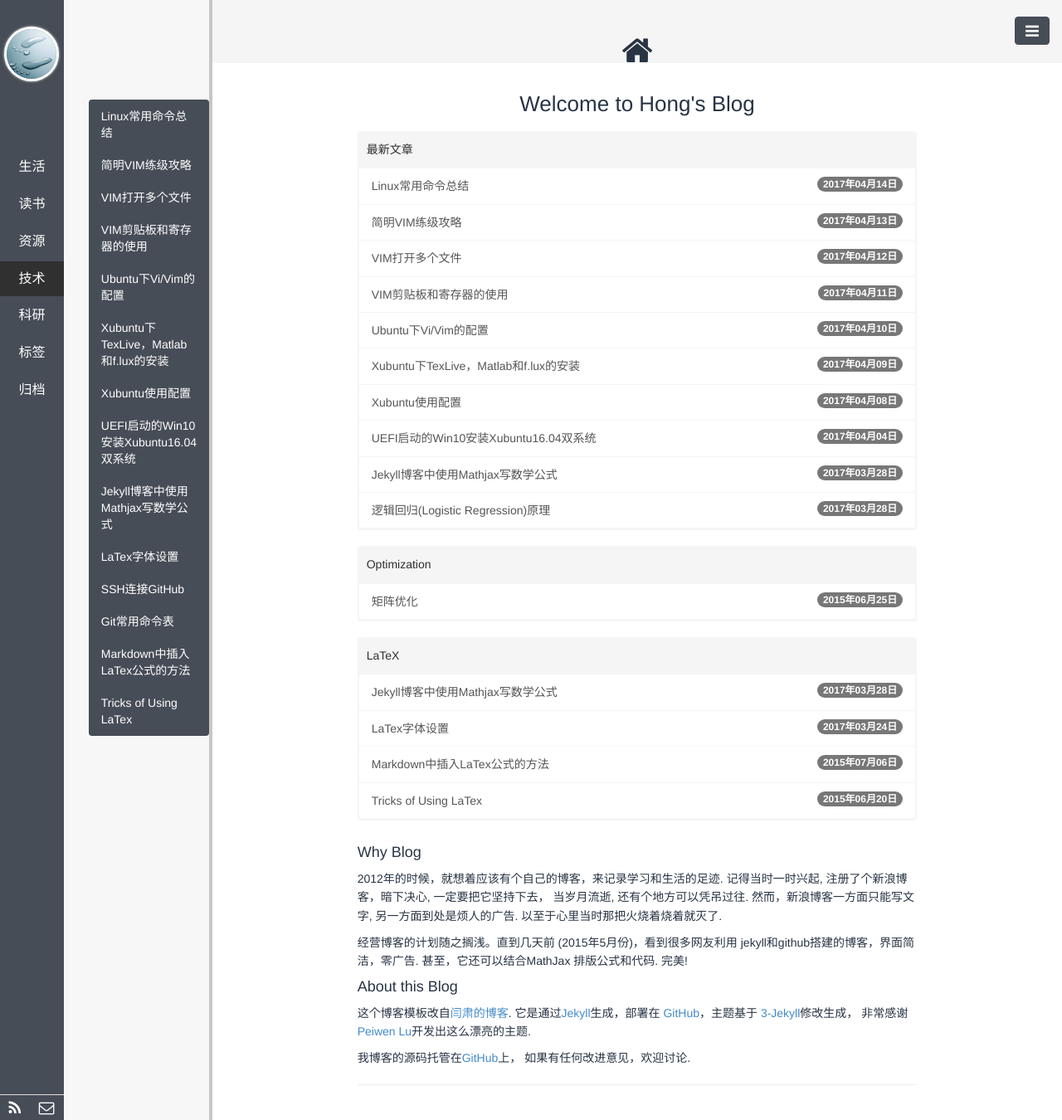
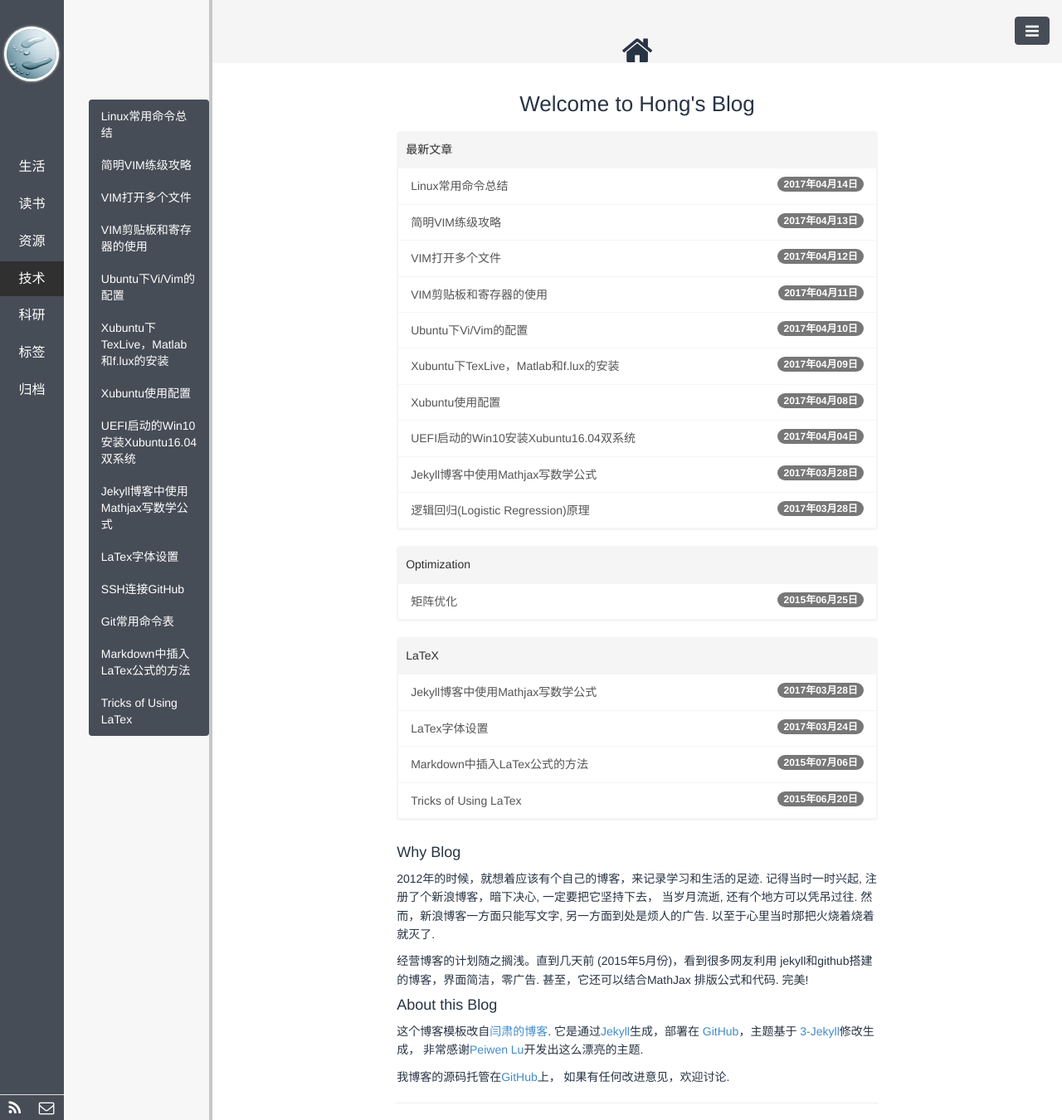
Before and after one commit to polyHong/polyHong.github.io, a Jekyll site: the page built from index.html, in a window 1280 px wide. Shown: the whole page at 83% size. Built offline with Jekyll 4.4.1, drawn with Linux system fonts in a browser that asks for light colours; Markdown is read by kramdown in place of the engine named in the settings; the list of posts is cut into pages by our own code; comment, search, counter and statistics services are not loaded.

Commit message:
adjust width

```diff
--- a/public/css/base.css
+++ b/public/css/base.css
@@ -116,7 +116,7 @@ body, html {
 /*  padding-left: 30px;
   padding-right: 30px;
 */
-  padding: 0 18% 0 18%;
+  padding: 0 22.5% 0 22.5%;
   color: #283444;
   line-height: 1.6;
 }
```
Also changed, not shown: 1 other file.
